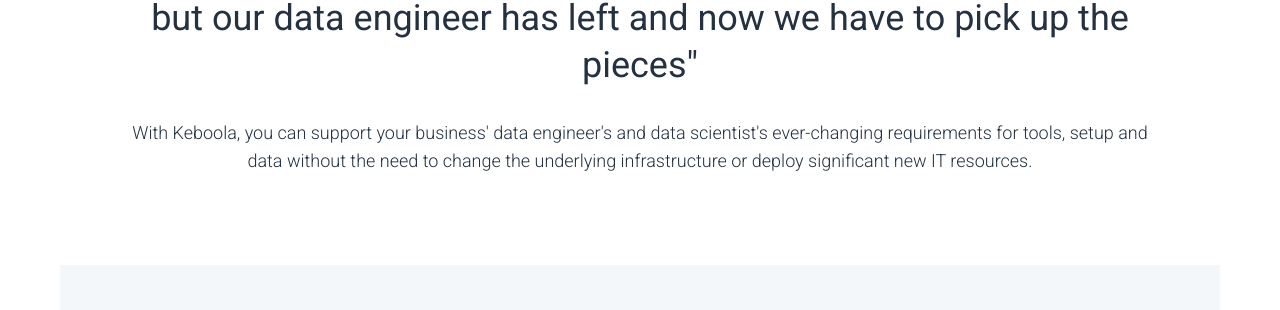
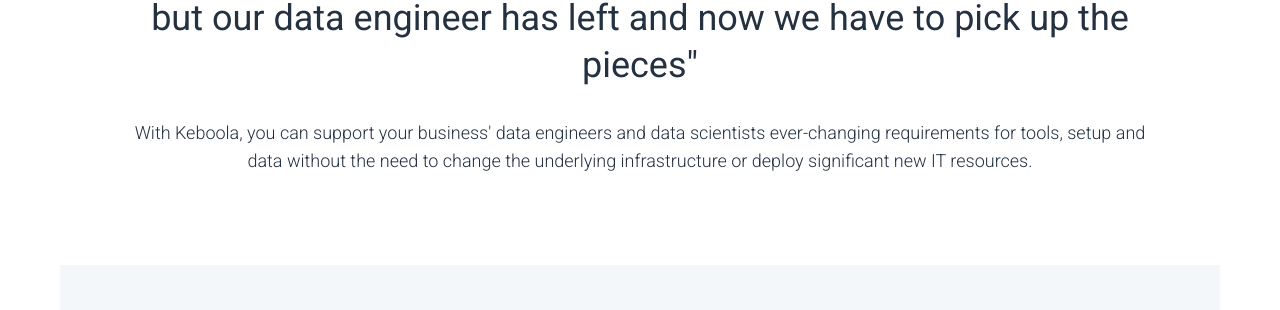
Before and after one commit to keboola/website, a Jekyll site: the page built from _product/product.md, in a window 1280 px wide and 900 px high, scrolled down 2877 px. Shown: the part 138-448 px from the top of the window. Built offline with Jekyll 4.4.1, drawn with Linux system fonts in a browser that asks for light colours; nearby versions of some CDN libraries.

Commit message:
Update from Forestry.io - Updated product.md

```diff
--- a/_product/product.md
+++ b/_product/product.md
@@ -103,7 +103,7 @@
   block: hr
 - template: article-full
   block: article-full
-  content: With Keboola, you can support your business' data engineer's and data scientist's
+  content: With Keboola, you can support your business' data engineers and data scientists
     ever-changing requirements for tools, setup and data without the need to change
     the underlying infrastructure or deploy significant new IT resources.
   headline: '"We had a great data pipeline using S3, Redshift, and Python, but our
```
